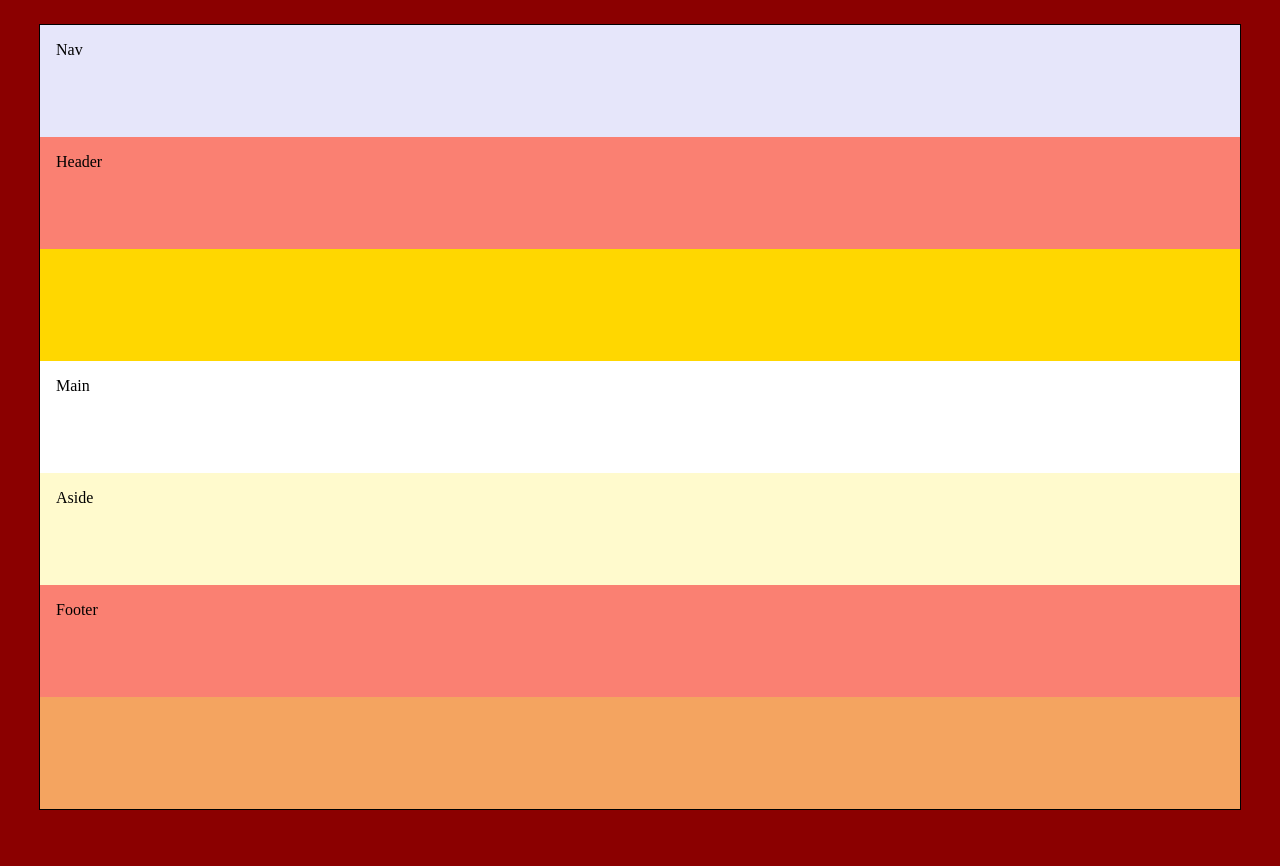
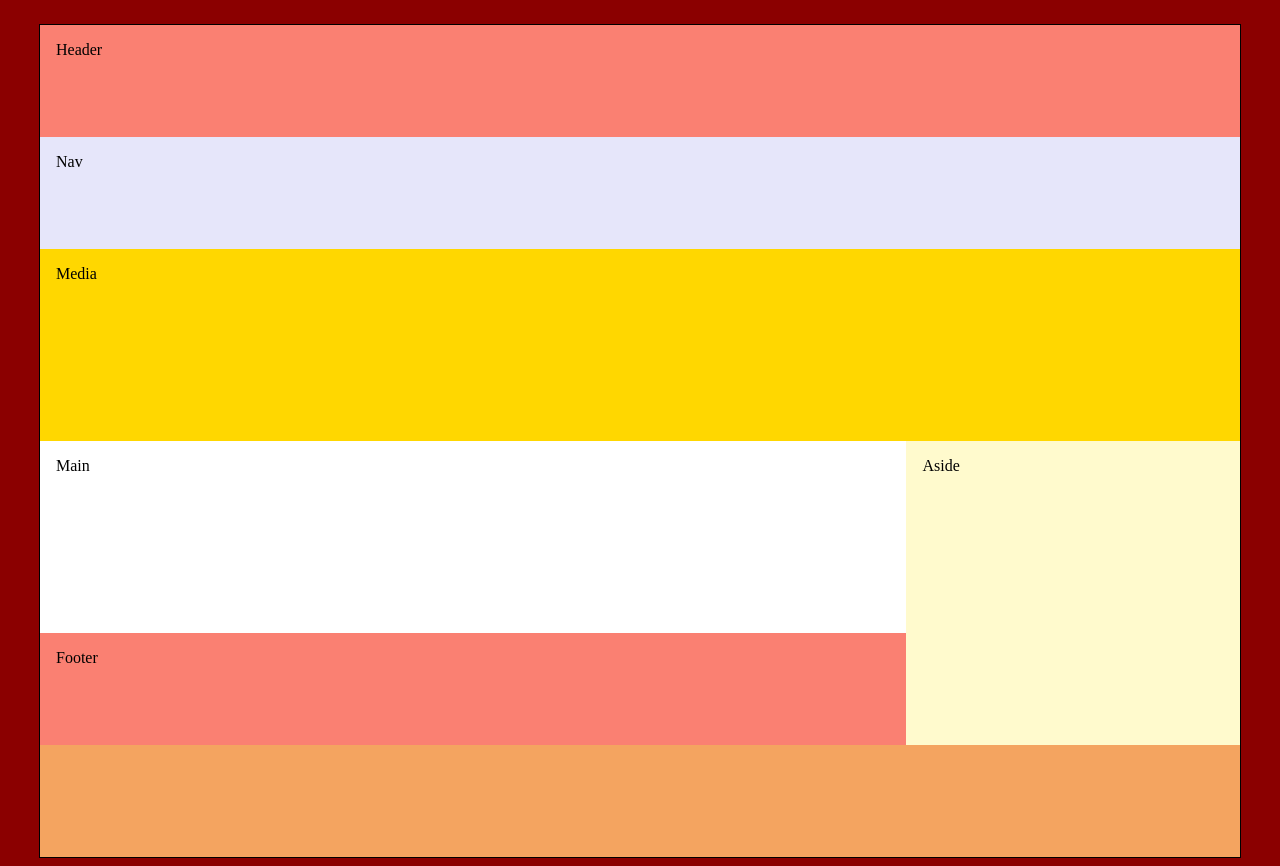
Before and after one commit to davidlopez165/dlopez032024, a plain HTML site: page Activities/CareerSkillsChallange/1234/index.html in a window 1280 px wide. Before the commit the page ends 818 px from the top, so only its background shows below. Drawn offline with Linux system fonts and the light colour scheme.

Commit message:
personal arrays and careerskillchallange

```diff
--- a/Activities/CareerSkillsChallange/1234/index.html
+++ b/Activities/CareerSkillsChallange/1234/index.html
@@ -23,52 +23,91 @@ nav
 background-color: lavender;
 min-height:5rem;
 padding:1rem;
+grid-area: nav;
 }
 header{
 background-color: salmon;
 min-height:5rem;
 padding:1rem;
-
+grid-area: hea;
 }
 div#media
 {
 background-color: gold;
 min-height:5rem;
 padding:1rem;
+grid-area: med;
 }
 main
 {
 background-color: white;
 min-height:5rem;
 padding:1rem;
+grid-area: mai;
 }
 aside
 {
 background-color: lemonchiffon;
 min-height:5rem;
 padding:1rem;
+grid-area: asi;
 }
 footer
 {
 background-color: salmon;
 min-height:5rem;
 padding:1rem;
+grid-area: foo;
 }
 footer#subfooter
 {
 background-color: sandybrown;
 min-height:5rem;
 padding:1rem;
+grid-area: sub;
 }
 /* Tablet and Desktop */
 /* Media Queries */
     @media screen and (min-width:480px)
         {
             body{background-color: brown;}
+            #container
+            {
+                display: grid;
+                grid-template-areas:
+                "hea hea hea hea"
+                "nav nav nav nav"
+                "med med med med"
+                "mai mai mai mai"
+                "asi asi asi asi"
+                "foo foo foo foo"
+                "sub sub sub sub"
+                ;
+                div#media
+                {
+                    min-height: 10rem;
+                    transition: all 2s;
+                }
+                main
+                {
+                    min-height: 10rem;
+                }
+            }
         }
     @media screen and (min-width:768px)
         {
             body{background-color: crimson;}
+            #container
+            {
+                display: grid;
+                grid-template-areas:
+                "hea hea hea hea"
+                "nav nav nav nav"
+                "med med med med"
+                "mai mai mai asi"
+                "foo foo foo asi"
+                "sub sub sub sub"
+            }
         }
     @media screen and (min-width:1200px)
         {
@@ -83,7 +122,7 @@ body{background-color: darkred;}
 
 <header>Header</header>
 
-<div id="media"></div>
+<div id="media">Media</div>
 
 <main>Main</main>
 
```
Also changed, not shown: Demos/Arrays/personalizedarrays.html (+4 -4 lines). Lines whose indentation alone changed are shown as unchanged.
